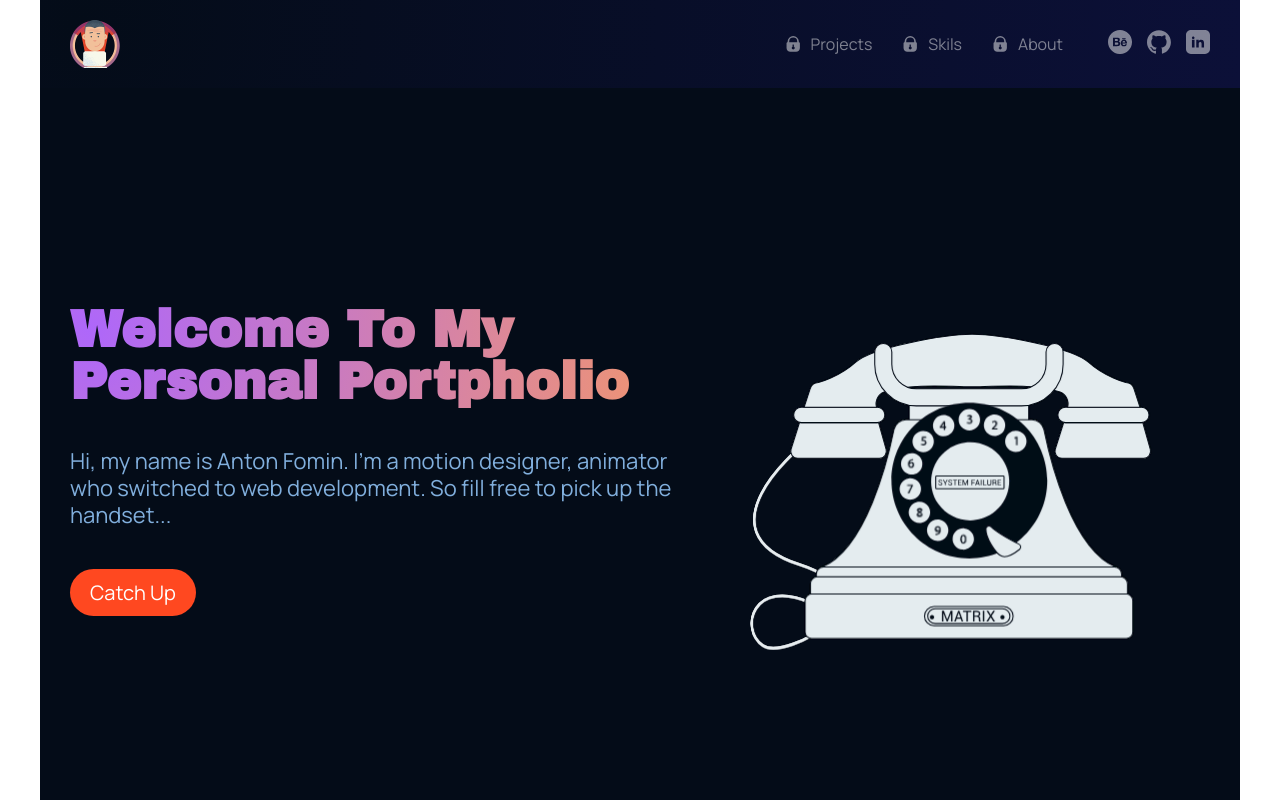
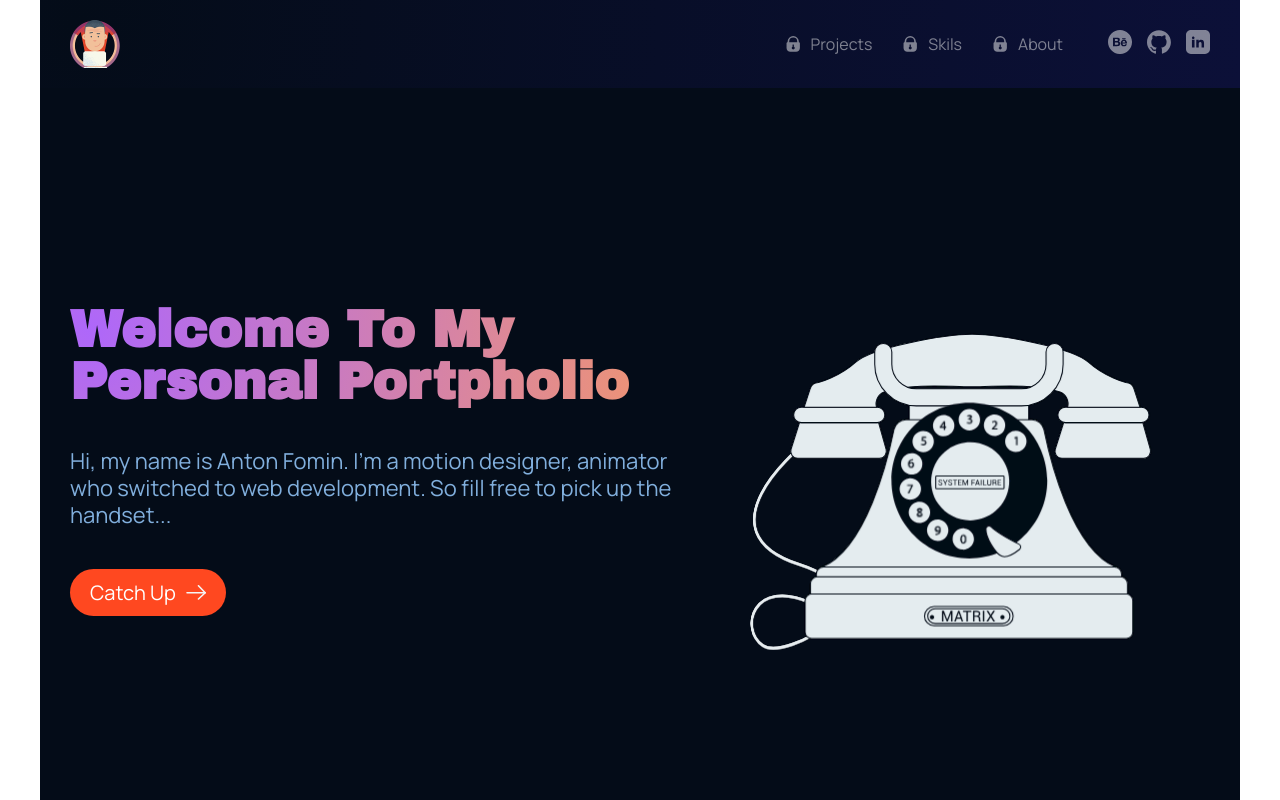
Before and after one commit to antonio63963/personal_portfolio, a React (Create React App) app: page / in a window 1280 px wide. Shown: the top 800 px of the page. Built offline with nearby package versions, Linux system fonts and the light colour scheme.

Commit message:
arrow moving in catch up btn

```diff
--- a/src/containers/HomeContainer/Home.module.css
+++ b/src/containers/HomeContainer/Home.module.css
@@ -39,10 +39,25 @@
   padding: 10px 20px;
   font-size: 20px;
   transition: all .3s ease-in-out;
+  display: flex;
+  align-items: center;
+}
+.catchPhone_btn>img {
+  width: 20px;
+  margin-left: 10px;
 }
 .catchPhone_btn:hover {
   background: var(--purpleColor);
   letter-spacing: .1em;
+}
+.catchPhone_btn:hover>img {
+  animation: arrowMoving .3s ease-in-out infinite;
+
+}
+@keyframes arrowMoving {
+  0% {transform: translateX(0)}
+  50% {transform: translateX(2px)}
+  100% {transform: translateX(0px)}
 }
 
 #lottie {
--- a/src/containers/HomeContainer/Home.tsx
+++ b/src/containers/HomeContainer/Home.tsx
@@ -12,6 +12,8 @@ import cn from "classnames";
 import AppContext from "context/AppContext";
 import styles from "./Home.module.css";
 import { Portfolio } from "context/AppContext.type";
+
+import arrowIcon from 'assets/icons/arrow.svg';
 
 type HomeProps = {
   scrollToPortfolio: (data: Portfolio) => void;
@@ -124,6 +126,7 @@ const Home: FC<HomeProps> = ({ scrollToPortfolio }) => {
               onClick={catchUpThePhone}
             >
               {isCatchUp ? "Catch Up" : "Hang Up"}
+              <img src={arrowIcon} alt="arrow" />
             </button>
           </div>
         </div>
```
Also changed, not shown: src/assets/icons/arrow.svg (added).
